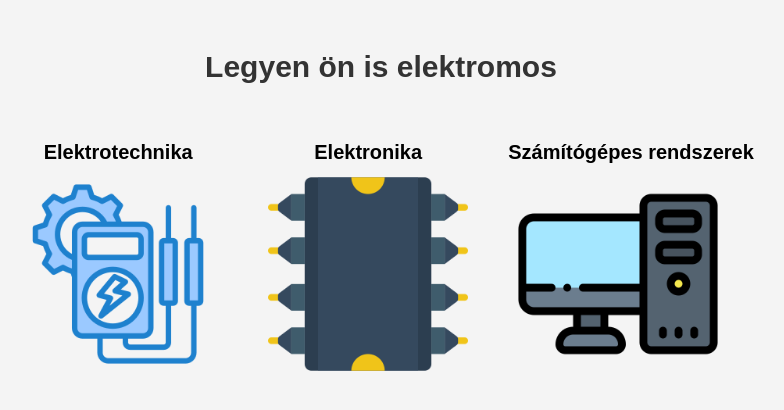
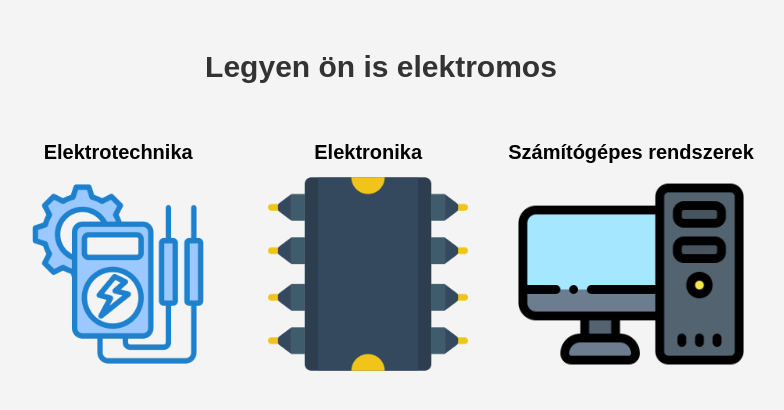
Before and after one commit to PostmanA/Kopmunka, a PHP site: page / in a window 1280 px wide. Shown: the part 41-451 px from the top of the page, without its empty margins (259-1043 px from the left). Run offline with PHP 8.4, Linux system fonts and the light colour scheme.

Commit message:
commit Styles

```diff
--- a/style.css
+++ b/style.css
@@ -93,24 +93,27 @@ nav ul li a:hover {
     justify-content: center;
     gap: 30px;
     padding: 20px;
+    width: auto;
 }
 
 /* Style for each subject */
 .subject {
     text-align: center;
+    width: auto;
 }
 
 /* Style for the subject headings */
 .subject h2 {
     font-size: 20px;
     margin-bottom: 10px;
+    width: auto;
 }
 
 /* Style for the buttons */
 .subject-button {
     display: block;
     margin: 10px;
-    width: 200px; /* Adjust size as needed */
+    width: auto; /* Adjust size as needed */
     height: 200px;
     overflow: hidden;
     border-radius: 10px;
```
